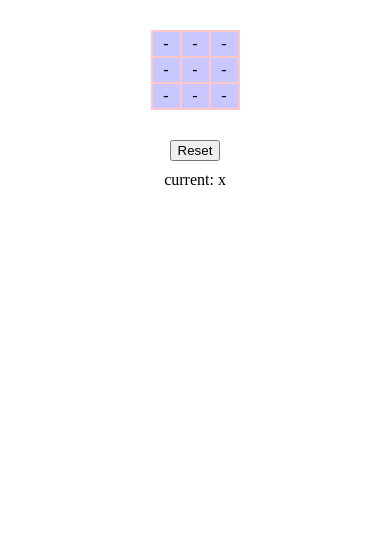
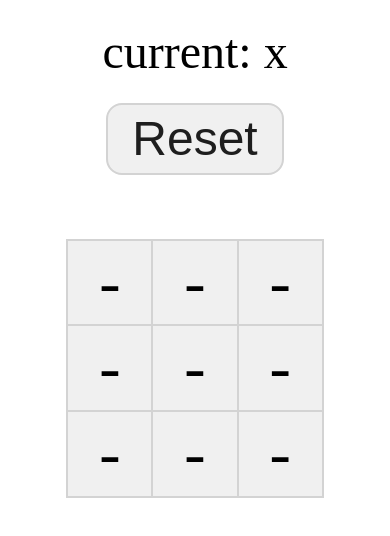
Before and after one commit to nurzik1119/tictactoe-game, a plain HTML site: page index.html in a window 390 px wide. Drawn offline with Linux system fonts and the light colour scheme.

Commit message:
refactor to mobile-friednly style

```diff
--- a/index.html
+++ b/index.html
@@ -1,12 +1,15 @@
 <html>
 	<head>
+    <meta name="viewport" content="width=device-width, initial-scale=1">
     <meta charset="utf-8">
     <link href="style.css" rel="stylesheet">
 	</head>
 	<body>
-      <div id="container"></div><br>
-      <button id="reset">Reset</button><br>
-      <span id="info-box"></span><br>
+      <section>
+        <span id="info-box"></span><br>
+        <button id="reset">Reset</button><br>
+      </section>
+      <div id="container"></div>
 
     <script type="text/javascript" src="index.js"></script>
 	</body>
--- a/style.css
+++ b/style.css
@@ -4,30 +4,62 @@ body {
     height: 100%;
     margin: 0;
     padding: 0;
+    display: flex;
+    flex-direction: column;
 }
 
 table {
-    background-color: rgb(255, 200, 200);
+    background-color: lightgray;
 }
 
 td {
-    padding: 3px 8px;
-    background-color: rgb(200, 200, 255);
-    width: 11px;
+    padding: 0.3rem 0.6rem;
+    background-color: rgb(240, 240, 240);
+    width: 4rem;
+    font-size: 4rem;
     text-align: center;
 }
 
 #container {
     display: inline-block;
-    margin: 30px auto 30px;
+    margin: 2rem auto 2rem;
+}
+
+section {
+    display: inline-block;
+}
+
+#info-box {
+    margin: 1.5rem 0;
+    font-size: 3rem;
+    display: inline-block;
 }
 
 #reset {
-    margin-bottom: 10px;
+    padding: 0.4rem 1.5rem;
+    border-radius: 1rem;
+    border: solid lightgray 2px;
+    background-color: rgb(240, 240, 240);
+    font-size: 3rem;
+    display: inline-block;
+    margin: 0 auto 2rem;
+    color: rgb(30, 30, 30);
 }
+
 
 .winner {
     font-size: 2rem;
     color: red;
     font-weight: 800;
 }
+
+@media screen and (orientation: landscape) and (min-width: 720px) and (max-height: 400px) {
+    body {
+        flex-direction: row;
+    }
+    section {
+        margin: 2rem 0 2rem 2rem;
+        width: 40%;
+        text-align: end;
+    }
+}
```
